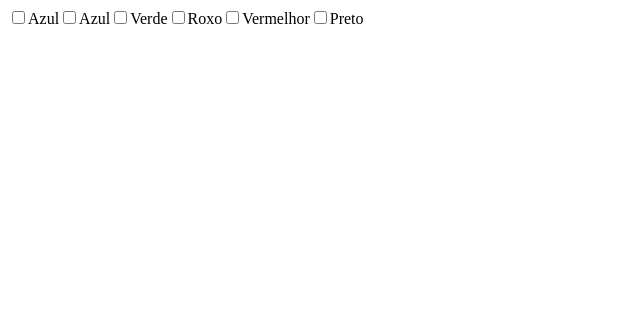
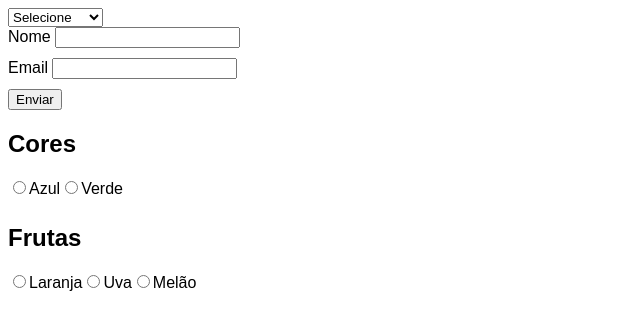
Before and after one commit to anthony-ricardox/react, a React (Vite) app in the folder react/: page / in a window 1280 px wide. Shown: the top 330 px of the page, without its empty margins (0-640 px from the left). Built offline with nearby package versions, Linux system fonts and the light colour scheme.

Commit message:
Componentes input , select e radio

```diff
--- a/react/ex21-input-component/App.jsx
+++ b/react/ex21-input-component/App.jsx
@@ -1,17 +1,45 @@
-import React from 'react'
-import Input from './Form/Input'
-import '../public/style.css'
+import React from "react";
+import Input from "./Form/Input";
+
+import "../public/style.css";
+import Select from "./Form/Select";
+import Radio from "./Form/Radio";
 
 const App = () => {
-  const [nome, setNome] = React.useState('')
-  const [email, setEmail] = React.useState('')
+  const [nome, setNome] = React.useState("");
+  const [email, setEmail] = React.useState("");
+  const [produto, setProduto] = React.useState("");
+  const [cor, setCor] = React.useState("");
+  const [fruta, setFruta] = React.useState("");
+
   return (
-   <form action="">
-        <Input  id="nome" label={"Nome"} value={nome} setValue={setNome} required/>
-        <Input id="email" label={"Email"} value={email} setValue={setEmail}  required/>
-        <button>Enviar</button>
-   </form>
-  )
-}
+    <form action="">
+      <Select
+        options={["Smartphone", "Tablet azul "]}
+        value={produto}
+        setValue={setProduto}
+      />
+      <Input
+        id="nome"
+        label={"Nome"}
+        value={nome}
+        setValue={setNome}
+        required
+      />
+      <Input
+        id="email"
+        label={"Email"}
+        value={email}
+        setValue={setEmail}
+        required
+      />
+      <button>Enviar</button>
+        <h2>Cores</h2>
+      <Radio options={["Azul", "Verde"]} value={cor} setValue={setCor} />
+        <h2>Frutas</h2>
+       <Radio options={["Laranja", "Uva", "Melão"]} value={fruta} setValue={setFruta} />
+    </form>
+  );
+};
 
-export default App
+export default App;
--- a/react/ex21-input-component/Form/Input.jsx
+++ b/react/ex21-input-component/Form/Input.jsx
@@ -1,14 +1,19 @@
-import React from 'react'
+import React from "react";
 
-const Input = ({id, label, value, setValue, ...props}) => {
+const Input = ({ id, label, value, setValue, ...props }) => {
   return (
     <div>
-        <label htmlFor={id}>{label} </label>
-        <input type="text" id={id} name={id} value={value} onChange={({target}) => setValue(target.value)} {...props}/>
+      <label htmlFor={id}>{label} </label>
+      <input
+        type="text"
+        id={id}
+        name={id}
+        value={value}
+        onChange={({ target }) => setValue(target.value)}
+        {...props}
+      />
+    </div>
+  );
+};
 
-    </div>
-
-  )
-}
-
-export default Input
+export default Input;
--- /dev/null
+++ b/react/ex21-input-component/Form/Radio.jsx
@@ -0,0 +1,25 @@
+import React from "react";
+
+const Radio = ({ options, value, setValue, ...props }) => {
+  return (
+    <>
+      <p>
+        {options.map((option) => (
+          <label key={option}>
+            <input
+              type="radio"
+              value={option}
+              checked={value === option}
+              onChange={({ target }) => setValue(target.value)}
+              {...props}
+            />
+            {option}
+
+          </label>
+        ))}
+      </p>
+    </>
+  );
+};
+
+export default Radio;
--- /dev/null
+++ b/react/ex21-input-component/Form/Select.jsx
@@ -0,0 +1,23 @@
+import React from "react";
+
+const Select = ({ options, value, setValue, ...props }) => {
+  return (
+    <select
+      value={value}
+      onChange={({ target }) => setValue(target.value)}
+      {...props}
+    >
+      <option value="" disabled>
+        Selecione
+      </option>
+      {options.map((option) => (
+        <option key={option} value={option}>
+          {option}
+        </option>
+      ))}
+    </select>
+
+  );
+};
+
+export default Select;
--- a/react/src/main.jsx
+++ b/react/src/main.jsx
@@ -1,7 +1,7 @@
 import { StrictMode } from 'react'
 import { createRoot } from 'react-dom/client'
 
-import App from '../ex20-checkbox/App'
+import App from '../ex21-input-component/App'
 
 
 createRoot(document.getElementById('root')).render(<App />)
```
Also changed, not shown: react/ex21-input-component/Ex21.jsx (deleted).
